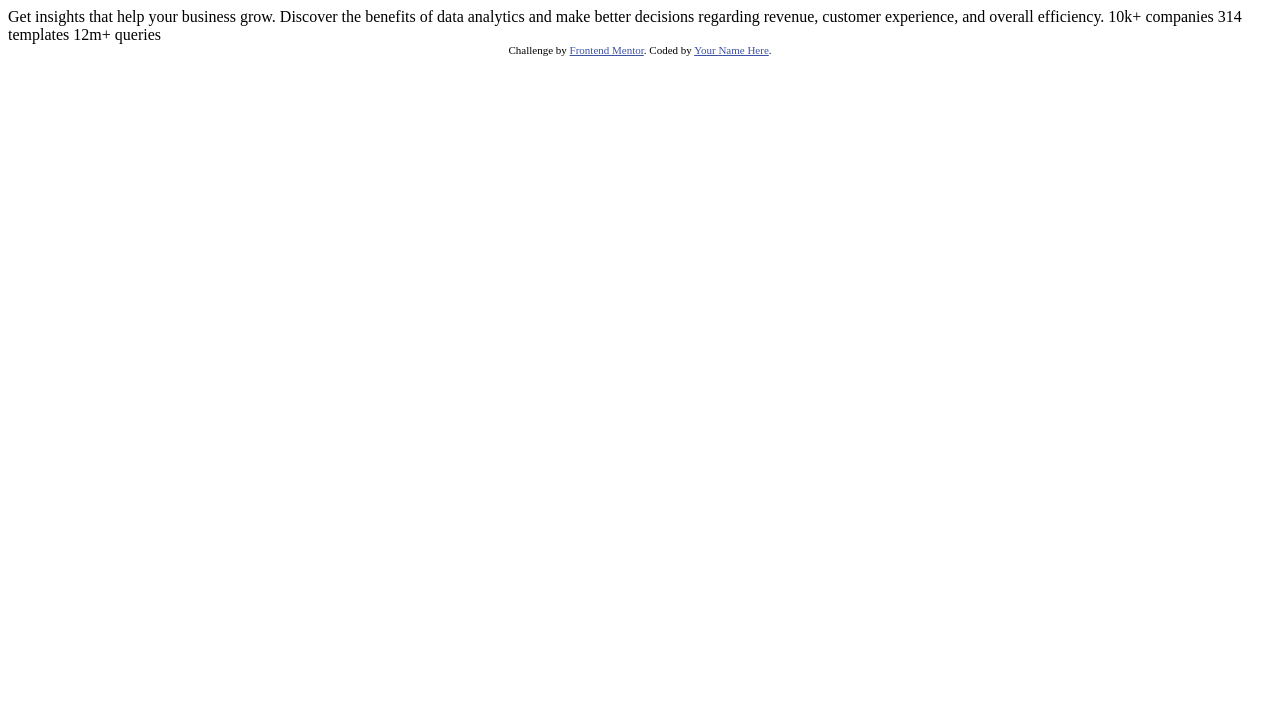
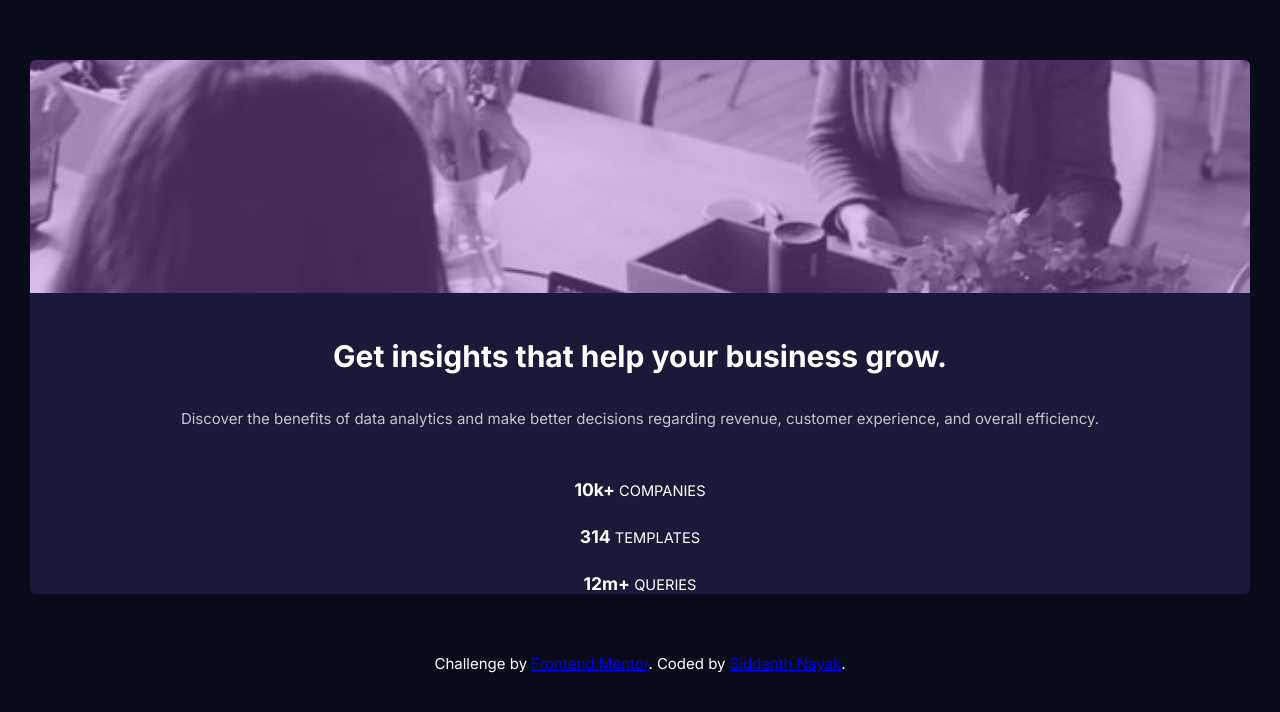
Before and after one commit to SiddanthNayak/Stats-Preview-Card, a plain HTML site: page index.html in a window 1280 px wide. Drawn offline with Linux system fonts and the light colour scheme.

Commit message:
First Update

```diff
--- a/index.html
+++ b/index.html
@@ -3,31 +3,27 @@
 <head>
   <meta charset="UTF-8">
   <meta name="viewport" content="width=device-width, initial-scale=1.0"> <!-- displays site properly based on user's device -->
-
-  <link rel="icon" type="image/png" sizes="32x32" href="./images/favicon-32x32.png">
-
+  <link rel="icon" type="image/png" sizes="32x32" href="stats-preview-card-component-main/images/favicon-32x32.png">
+  <link rel="stylesheet" href="/style.css">
   <title>Frontend Mentor | Stats preview card component</title>
-
-  <!-- Feel free to remove these styles or customise in your own stylesheet 👍 -->
-  <style>
-    .attribution { font-size: 11px; text-align: center; }
-    .attribution a { color: hsl(228, 45%, 44%); }
-  </style>
 </head>
 <body>
-
-  Get insights that help your business grow.
-
-  Discover the benefits of data analytics and make better decisions regarding revenue, customer
-  experience, and overall efficiency.
-
-  10k+ companies
-  314 templates
-  12m+ queries
-
+<div class="container">
+  <div class="card_picture">
+    <div class="overlay"></div>
+  </div>
+  <h1>Get insights that help your business grow.</h1>
+  <p>Discover the benefits of data analytics and make better decisions regarding revenue, customer
+  experience, and overall efficiency.</p>
+  <div class="stats">
+    <h3>10k+ <span><small> companies </small> </span> </h3>
+    <h3>314 <span> <small>templates </small></span> </h3>
+    <h3>12m+ <span><small> queries</small></span> </h3>
+  </div>
+</div>
   <div class="attribution">
     Challenge by <a href="https://www.frontendmentor.io?ref=challenge" target="_blank">Frontend Mentor</a>.
-    Coded by <a href="#">Your Name Here</a>.
+    Coded by <a href="https://www.linkedin.com/in/siddanthnayak/">Siddanth Nayak</a>.
   </div>
 </body>
 </html>
--- /dev/null
+++ b/style.css
@@ -0,0 +1,51 @@
+@import url('https://fonts.googleapis.com/css2?family=Inter:wght@400;700&display=swap');
+
+*{
+    margin: 0;
+    padding: 0;
+}
+
+body{
+    background-color: hsl(233, 47%, 7%);
+    color: hsl(0, 0%, 100%);
+    font-family: 'Inter', sans-serif;
+    font-size: 15px;
+    text-align: center;
+}
+
+.container{
+    background-color:  hsl(244, 38%, 16%);
+    margin: 4em 2em;
+    border-radius: .4em;
+
+}
+.container h1{
+    margin: 1.5em 0.5em 1em 0.5em;
+    color: hsl(0, 0%, 100%);
+}
+
+.container p{
+    margin: 0em 1.5em 3em 1.5em;
+    color: hsla(0, 0%, 100%, 0.75);
+    line-height: 2em;
+}
+
+.container .card_picture{
+    background: url(./stats-preview-card-component-main/images/image-header-mobile.jpg) no-repeat center/cover;
+    height: 15.5em;
+    border-radius: 0.4em 0.4em 0em 0em;
+}
+
+.container .card_picture .overlay{
+    background-color:  hsla(277, 64%, 61%,0.4);
+    height: 15.5em;
+    border-radius: 0.4em 0.4em 0em 0em;
+}
+
+.stats h3{
+    margin: 1.5em 6em;
+}
+.stats span{
+    text-transform: uppercase;
+    font-weight: 400;
+}
```
